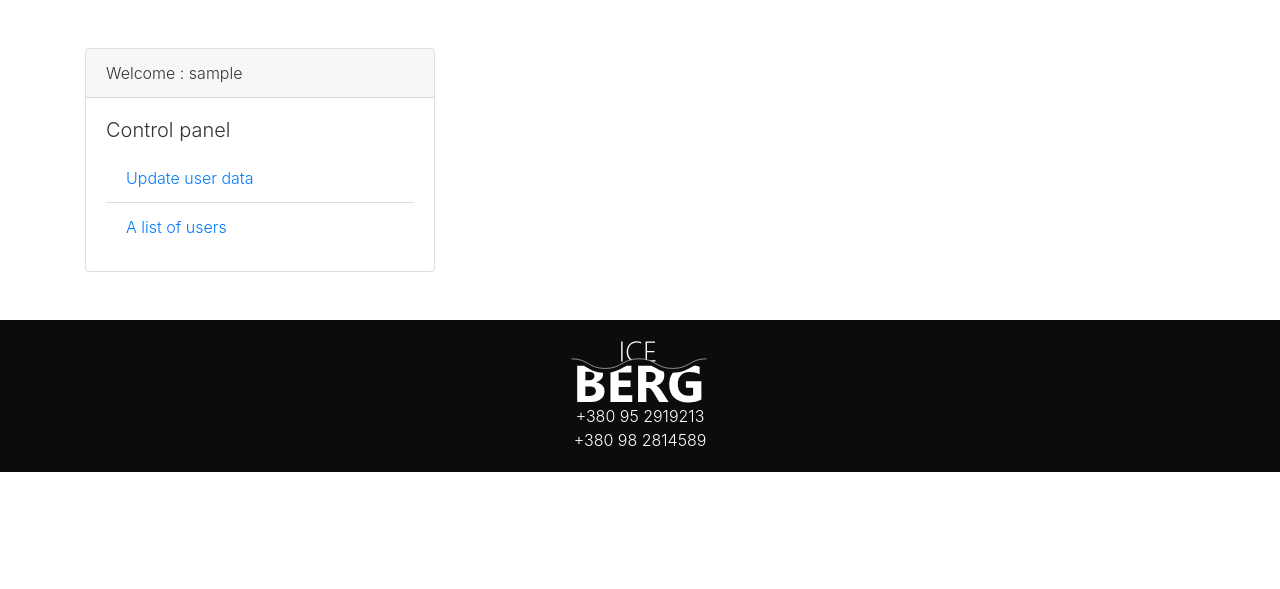
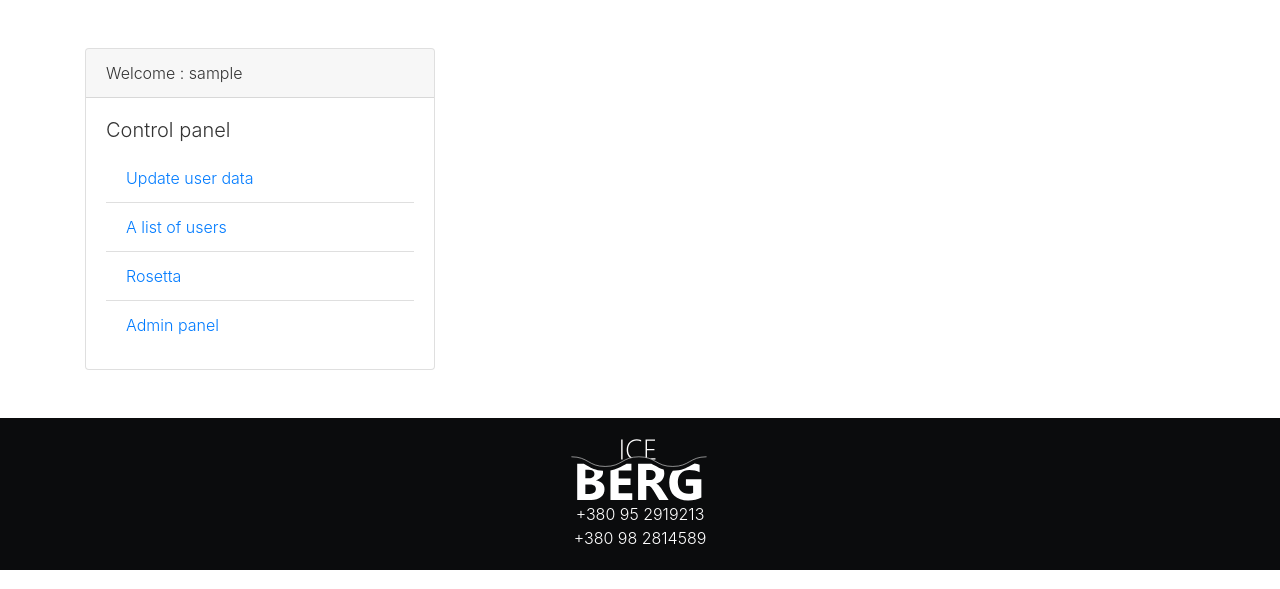
Before and after one commit to xelaxela13/solar_django, a Django app: page /accounts/panel/ in a window 1280 px wide. Shown: the part 53-642 px from the top of the page. Run offline with Django 3.2, Linux system fonts and the light colour scheme; the visitor is signed in with stand-in values (Sample User, id 1); some libraries are stand-ins or nearby versions.

Commit message:
Bootstrap4 base template

```diff
--- a/project/asset_dev/less/accounts.less
+++ b/project/asset_dev/less/accounts.less
@@ -9,6 +9,7 @@
     background: #fff;
     z-index: 9;
     top: 30%;
+    right: 0;
     padding: 10px;
     border-radius: 5px;
     border: 1px solid #e2e2e2;
--- a/project/asset_dev/style.css
+++ b/project/asset_dev/style.css
@@ -126,6 +126,7 @@ div.alert {
   background: #fff;
   z-index: 9;
   top: 30%;
+  right: 0;
   padding: 10px;
   border-radius: 5px;
   border: 1px solid #e2e2e2;
--- a/project/templates/accounts/panel/panel.html
+++ b/project/templates/accounts/panel/panel.html
@@ -17,6 +17,12 @@
                         <li class="list-group-item">
                             <a href="{% url 'users_list' %}">{% trans 'A list of users' %}</a>
                         </li>
+                        <li class="list-group-item">
+                            <a href="{% url 'rosetta-old-home-redirect' %}">{% trans 'Rosetta' %}</a>
+                        </li>
+                        <li class="list-group-item">
+                            <a href="/admin">{% trans 'Admin panel' %}</a>
+                        </li>
                     {% endif %}
                 </ul>
             </div>
```
Also changed, not shown: project/locale/ru/LC_MESSAGES/django.po.
